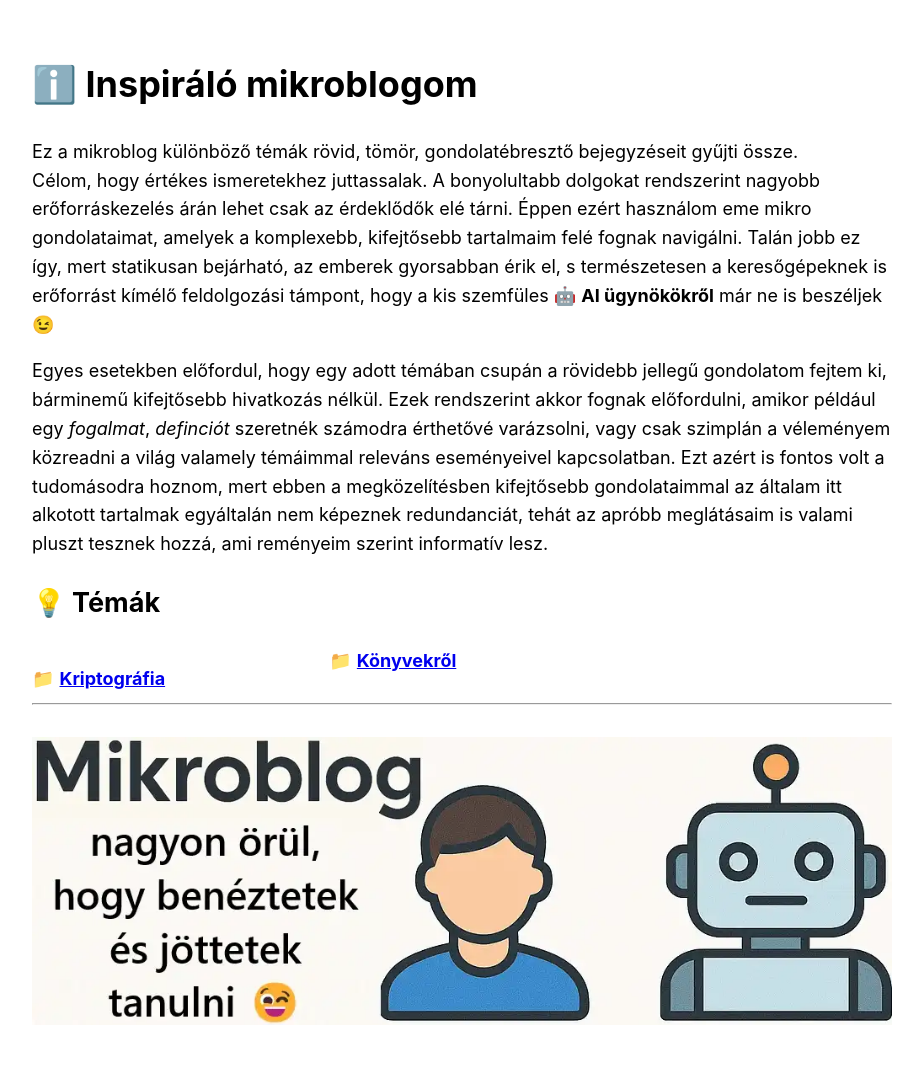
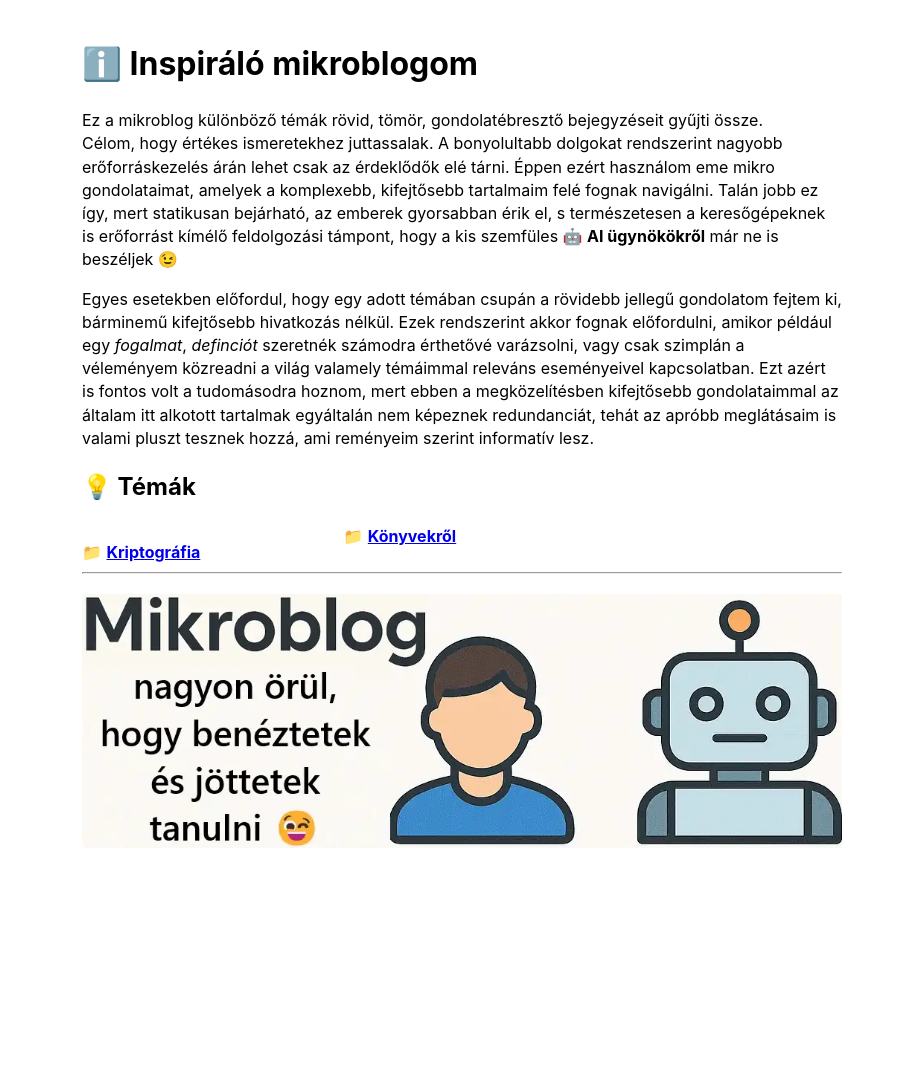
Before and after one commit to inspiralo/mikroblog, a Jekyll site: the page built from docs/index.md, in a window 1280 px wide. Shown: the whole page, without its empty margins (178-1101 px from the left). Built offline with Jekyll 4.4.1, drawn with Linux system fonts in a browser that asks for light colours; after the commit the page ends 900 px from its top, so only the background shows below that.

Commit message:
Update style.css

```diff
--- a/docs/assets/css/style.css
+++ b/docs/assets/css/style.css
@@ -1,45 +1,45 @@
 /* ---------------------------------------------------------
-   Alap oldalstílus – GitHub Pages-szerű tipográfia és layout
+   Kompakt, GitHub Pages-szerű layout
 --------------------------------------------------------- */
 
 body {
   font-family: -apple-system, BlinkMacSystemFont, "Segoe UI", Helvetica, Arial, sans-serif;
-  line-height: 1.6;
-  font-size: 18px;
+  line-height: 1.45;
+  font-size: 16px;
   margin: 0;
   padding: 0;
 }
 
-/* A fő tartalom konténere */
+/* Fő tartalom konténer – kisebb, mint eddig */
 .wrapper {
-  max-width: 860px;
+  max-width: 760px;   /* régi GitHub Pages kb. 720–760px volt */
   margin: 0 auto;
-  padding: 2rem;
+  padding: 1.25rem;   /* kisebb padding */
 }
 
-/* A Jekyll layout page-content blokkjához */
+/* Page-content */
 .page-content {
   padding: 0;
 }
 
 /* ---------------------------------------------------------
-   Képek – automatikus skálázás és középre igazítás
+   Képek – kisebb margó, kompaktabb megjelenés
 --------------------------------------------------------- */
 
 img {
   max-width: 100%;
   height: auto;
   display: block;
-  margin: 2rem auto;
+  margin: 1.25rem auto;   /* kisebb margó */
 }
 
 /* ---------------------------------------------------------
-   Témák listája – oszlopos elrendezés
+   Témák listája – kompakt oszlopok
 --------------------------------------------------------- */
 
 .sections {
   column-count: 3;
-  column-gap: 2rem;
+  column-gap: 1.5rem;   /* kisebb gap */
   list-style: none;
   padding-left: 0;
   column-fill: balance;
```
